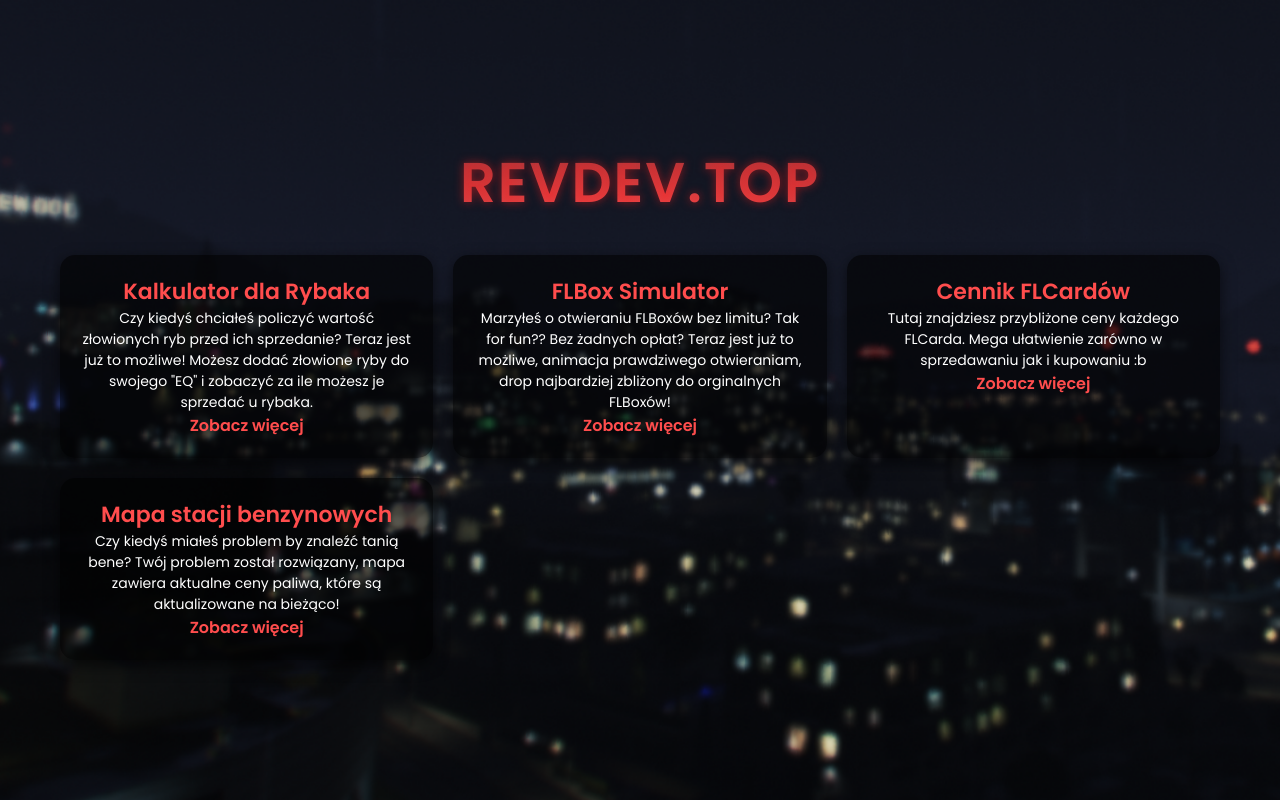
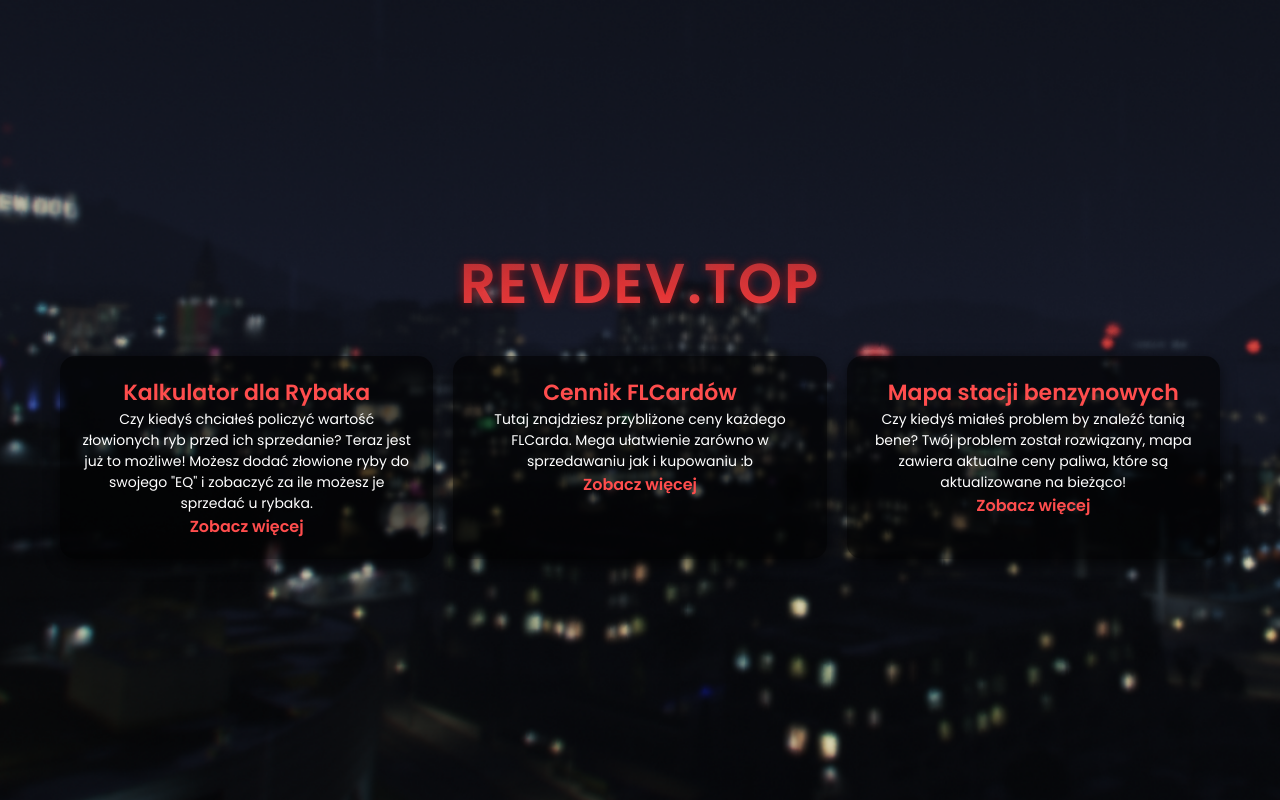
Before and after one commit to R3vii/FL, a website: page index.html in a window 1280 px wide. Drawn offline with Linux system fonts and the light colour scheme.

Commit message:
Update index.html

```diff
--- a/index.html
+++ b/index.html
@@ -48,16 +48,6 @@
                 </p>
                 <a href="Rybak/index.html" class="category-link">Zobacz więcej</a>
             </div>
-
-            <!-- Kategoria: FLBox Simulator -->
-            <div class="category-box" id="flbox-simulator">
-                <h2 class="category-title">FLBox Simulator</h2>
-                <p class="category-description">
-                    Marzyłeś o otwieraniu FLBoxów bez limitu? Tak for fun?? Bez żadnych opłat? Teraz jest już to możliwe, animacja prawdziwego otwieraniam, drop najbardziej zbliżony do orginalnych FLBoxów!
-                </p>
-                <a href="PJ+Klakson/index.html" class="category-link">Zobacz więcej</a>
-            </div>
-
             <!-- Kategoria: Cennik FLCardów -->
             <div class="category-box" id="cennik">
                 <h2 class="category-title">Cennik FLCardów</h2>
```
